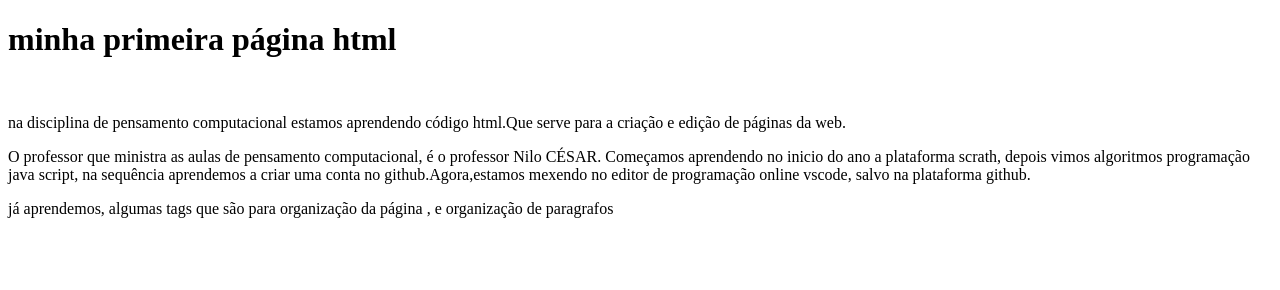
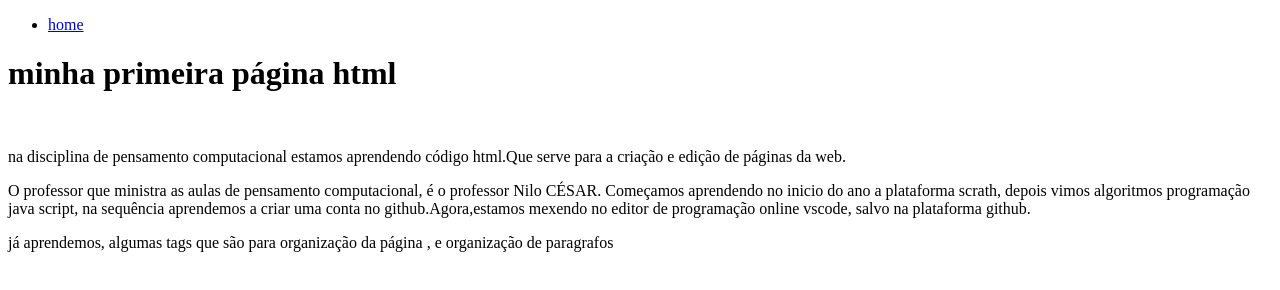
Before and after one commit to eloisa28112008/paginahtml, a plain HTML site: page index.html in a window 1280 px wide. Drawn offline with Linux system fonts and the light colour scheme.

Commit message:
Inclusão de menu

```diff
--- a/index.html
+++ b/index.html
@@ -6,6 +6,12 @@
 </head>
 
 <body>
+<header>
+<title>Pensamento Computacional</title>
+<ul class="menu">
+<li><a href="home.html"> home</a></li>
+</ul>
+</header>
 <h1> minha primeira página html</h1>
 <img scr="pc-brain2(1).webp">
 <p> na disciplina de pensamento computacional estamos aprendendo código html.Que serve para a criação e edição de páginas da web.</p>
```
